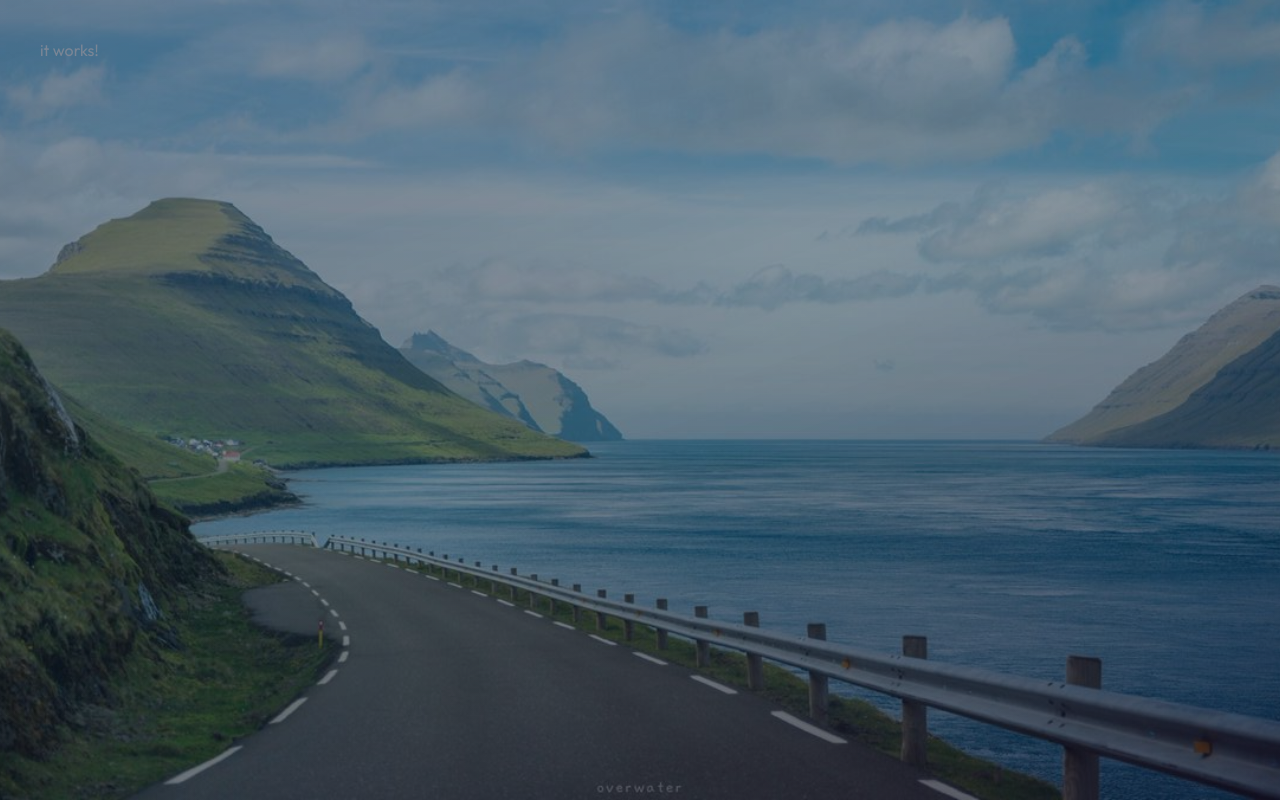
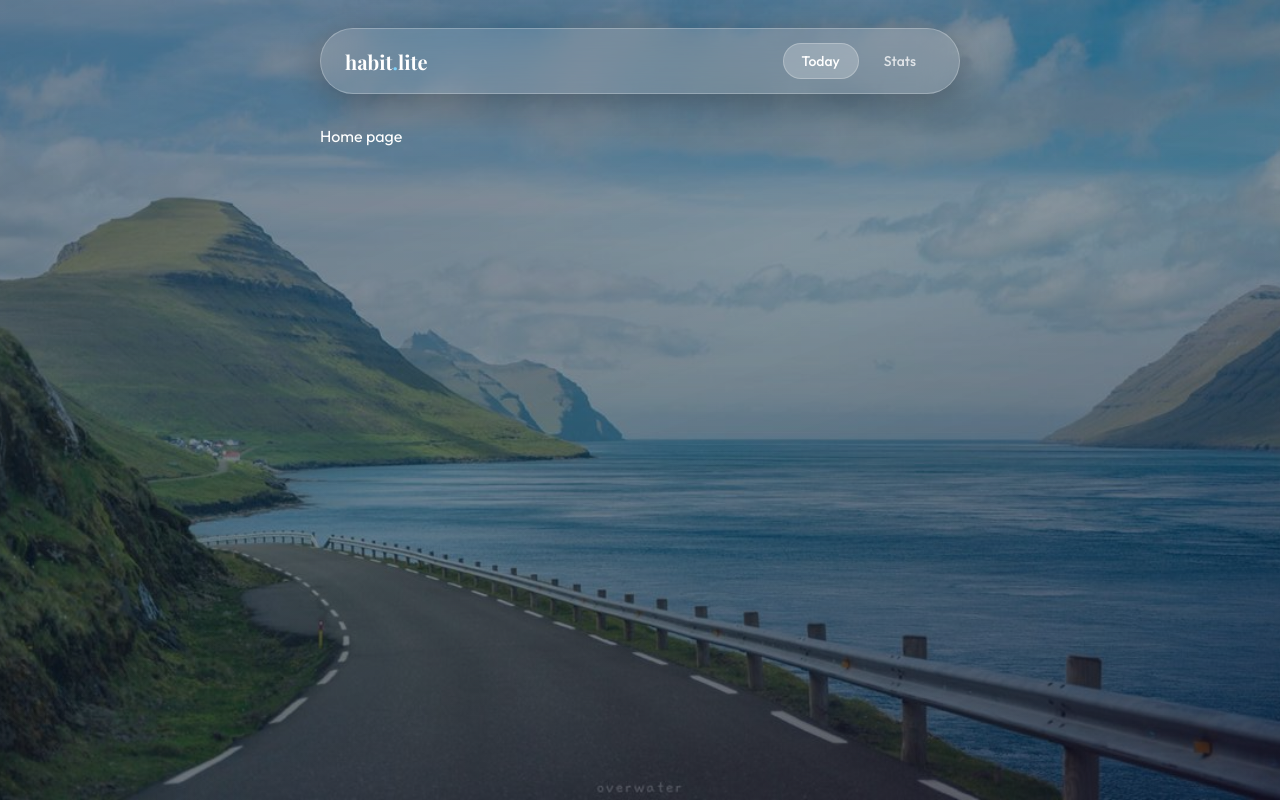
Before and after one commit to Jinaaaaks/habit-tracker-lite, a React (Vite) app: page / in a window 1280 px wide. Built offline with nearby package versions, Linux system fonts and the light colour scheme.

Commit message:
feat: add Nav component with Today and Stats routes

```diff
--- a/src/App.jsx
+++ b/src/App.jsx
@@ -1,7 +1,20 @@
+import { BrowserRouter, Routes, Route } from 'react-router-dom'
+import Nav from './components/Nav'
+import Home from './pages/Home'
+import Stats from './pages/Stats'
+
 export default function App() {
   return (
-    <div className="app-bg">
-      <p style={{ color: 'white', padding: '40px' }}>it works!</p>
-    </div>
+    <BrowserRouter>
+      <div className="app-bg">
+        <div style={{ position: 'relative', zIndex: 1, maxWidth: '680px', margin: '0 auto', padding: '28px 20px 80px' }}>
+          <Nav />
+          <Routes>
+            <Route path="/" element={<Home />} />
+            <Route path="/stats" element={<Stats />} />
+          </Routes>
+        </div>
+      </div>
+    </BrowserRouter>
   )
 }
--- /dev/null
+++ b/src/components/Nav.jsx
@@ -0,0 +1,27 @@
+import { useLocation, Link } from 'react-router-dom'
+
+export default function Nav() {
+  const location = useLocation()
+
+  return (
+    <nav className="nav glass">
+      <div className="nav-brand">
+        habit<span>.</span>lite
+      </div>
+      <div className="nav-links">
+        <Link
+          to="/"
+          className={`nav-link ${location.pathname === '/' ? 'active' : ''}`}
+        >
+          Today
+        </Link>
+        <Link
+          to="/stats"
+          className={`nav-link ${location.pathname === '/stats' ? 'active' : ''}`}
+        >
+          Stats
+        </Link>
+      </div>
+    </nav>
+  )
+}
--- a/src/index.css
+++ b/src/index.css
@@ -70,3 +70,39 @@ body {
   border-radius: 20px;
   box-shadow: var(--shadow-lg);
 }
+.nav {
+  display: flex;
+  justify-content: space-between;
+  align-items: center;
+  padding: 14px 24px;
+  margin-bottom: 32px;
+  border-radius: 60px;
+}
+.nav-brand {
+  font-family: 'Playfair Display', serif;
+  font-size: 1.25rem;
+}
+.nav-brand span { color: var(--accent); }
+.nav-links { display: flex; gap: 6px; }
+.nav-link {
+  padding: 8px 18px;
+  border-radius: 50px;
+  font-size: 0.875rem;
+  font-weight: 500;
+  color: var(--text-secondary);
+  background: transparent;
+  border: 1px solid transparent;
+  cursor: pointer;
+  transition: all 0.2s ease;
+  text-decoration: none;
+}
+.nav-link:hover {
+  background: var(--glass-hover);
+  color: white;
+  border-color: var(--glass-border);
+}
+.nav-link.active {
+  background: var(--glass-strong);
+  color: white;
+  border-color: var(--glass-border);
+}
--- /dev/null
+++ b/src/pages/Home.jsx
@@ -0,0 +1,3 @@
+export default function Home() {
+  return <p style={{ color: 'white' }}>Home page</p>
+}
--- /dev/null
+++ b/src/pages/Stats.jsx
@@ -0,0 +1,3 @@
+export default function Stats() {
+  return <p style={{ color: 'white' }}>Stats page</p>
+}
```
